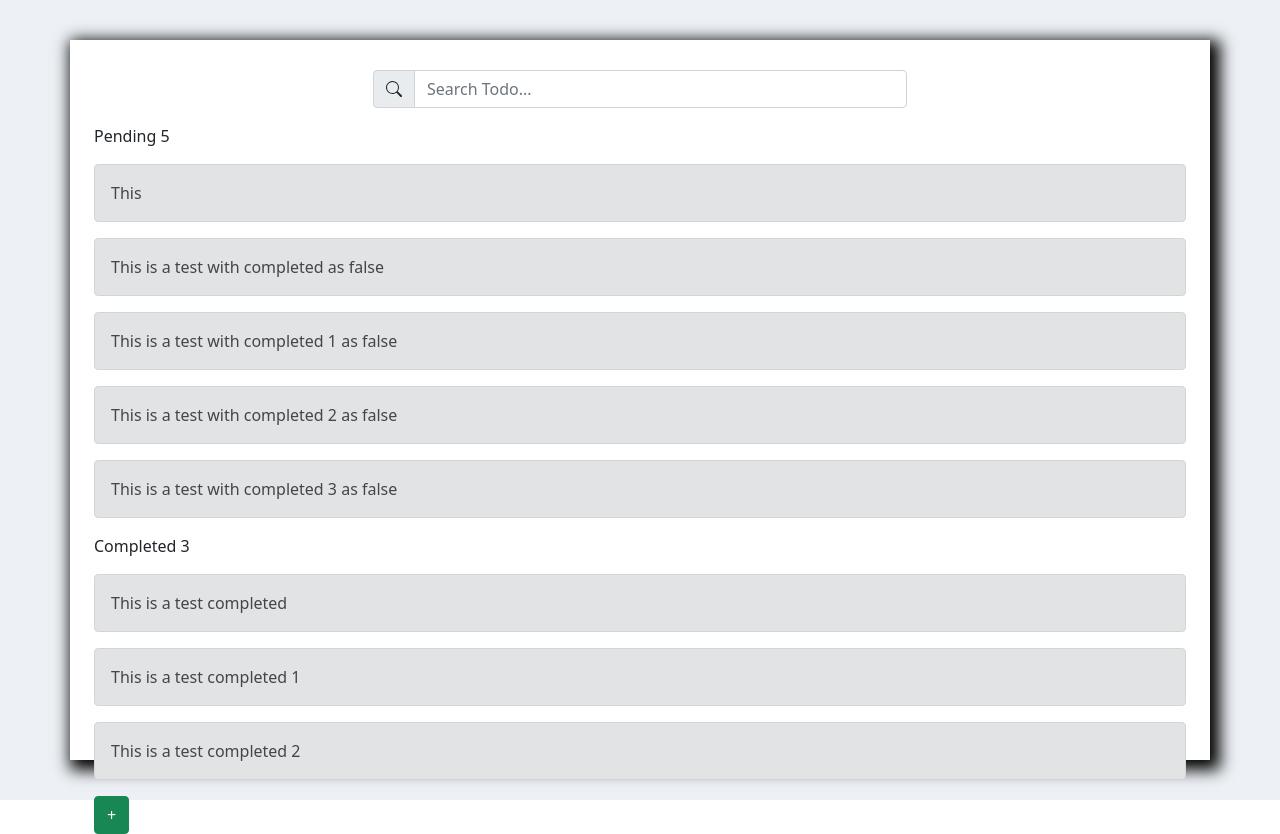
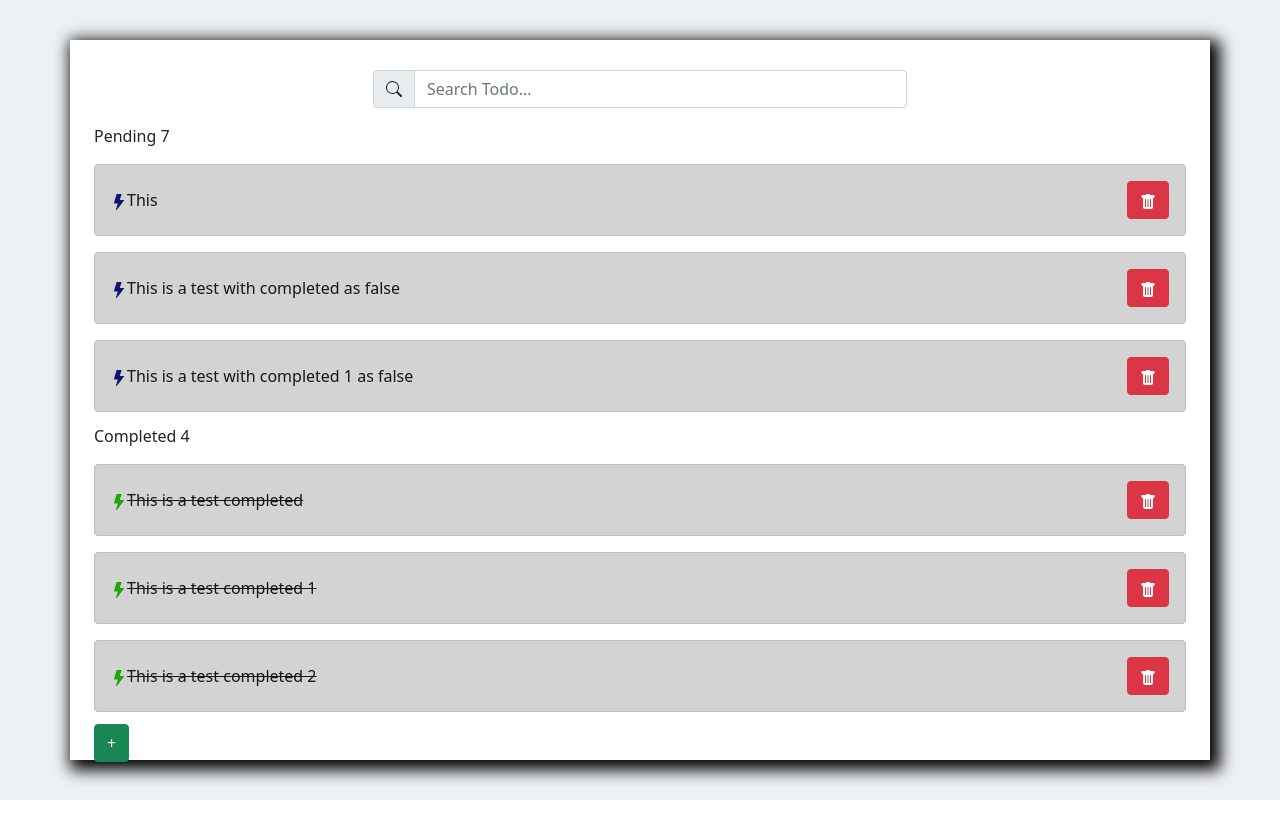
Before and after one commit to rzela/todo-app-react, a React (Create React App) app: page / in a window 1280 px wide. After the commit the page ends 800 px from the top, so only its background shows below. Built offline with nearby package versions, Linux system fonts and the light colour scheme.

Commit message:
adding icons, styles, scroll and complete-todo and delete-todo functionalities

```diff
--- a/src/TodoContext/index.js
+++ b/src/TodoContext/index.js
@@ -8,15 +8,37 @@ const InternalTodoProvider = (props) => {
 		{ text: 'This is a test with completed as false', completed: false },
 		{ text: 'This is a test with completed 1 as false', completed: false },
 		{ text: 'This is a test with completed 2 as false', completed: false },
+		{ text: 'This is a test completed', completed: true },
 		{ text: 'This is a test with completed 3 as false', completed: false },
-		{ text: 'This is a test completed', completed: true },
+		{ text: 'This is a test with completed 4 as false', completed: false },
+		{ text: 'This is a test with completed 5 as false', completed: false },
 		{ text: 'This is a test completed 1', completed: true },
 		{ text: 'This is a test completed 2', completed: true },
+		{ text: 'This is a test completed 3', completed: true },
 	];
 
 	const [todos, setTodos] = React.useState(dummyTodoList);
 	const [filterTodoText, setFilterTodoText] = React.useState('');
 	let todoList = todos;
+
+	const completeTodo = (text) => {
+		const todoIndex = todos.findIndex((todo) => {
+			return todo.text === text;
+		});
+		todos[todoIndex].completed = !todos[todoIndex].completed;
+		console.log(todos);
+		setTodos([...todos]);
+	};
+
+	const deleteTodo = (text) => {
+		const todoIndex = todos.findIndex((todo) => {
+			return todo.text === text;
+		});
+		console.log(todoIndex);
+		const newTodos = [...todos];
+		newTodos.splice(todoIndex, 1);
+		setTodos(newTodos);
+	};
 
 	const addTodo = (text) => {
 		const todo = {
@@ -44,6 +66,8 @@ const InternalTodoProvider = (props) => {
 				todoList,
 				searchingTodos,
 				addTodo,
+				completeTodo,
+				deleteTodo,
 			}}
 		>
 			{props.children}
--- a/src/components/TodoGroupList.js
+++ b/src/components/TodoGroupList.js
@@ -1,6 +1,8 @@
 import React from 'react';
 import { TodoContext } from '../TodoContext';
 import { TodoItem } from './TodoItem';
+
+import '../styles/TodoGroupList.css';
 
 const TodoGroupList = ({ completed }) => {
 	const { todoList } = React.useContext(TodoContext);
@@ -22,9 +24,11 @@ const TodoGroupList = ({ completed }) => {
 					{completed ? 'Completed' : 'Pending'} {counter}
 				</p>
 			)}
-			{filteredTodoList.map((todo) => (
-				<TodoItem key={todo.text} todo={todo}></TodoItem>
-			))}
+			<div className="group-list">
+				{filteredTodoList.map((todo) => (
+					<TodoItem key={todo.text} todo={todo}></TodoItem>
+				))}
+			</div>
 		</div>
 	);
 };
--- a/src/components/TodoItem.js
+++ b/src/components/TodoItem.js
@@ -1,10 +1,49 @@
 import React from 'react';
-import { Alert } from 'react-bootstrap';
+import { Button, Alert } from 'react-bootstrap';
+import { LightningFill, TrashFill } from 'react-bootstrap-icons';
+
+import { TodoContext } from '../TodoContext';
+import '../styles/TodoItem.css';
+
 const TodoItem = ({ todo }) => {
+	const { completeTodo, deleteTodo } = React.useContext(TodoContext);
+	const onCompleteTodo = (text) => {
+		completeTodo(text);
+	};
+	const onDeleteTodo = (text) => {
+		deleteTodo(text);
+	};
 	return (
-		<Alert key={todo.text} variant="secondary">
-			{todo.text}
-		</Alert>
+		<>
+			<Alert key={todo.text} variant="dark" className="todo-item">
+				<span>
+					<span
+						onClick={() => {
+							onCompleteTodo(todo.text);
+						}}
+						className={
+							todo.completed
+								? 'check-icon-completed'
+								: 'check-icon'
+						}
+					>
+						<LightningFill />
+					</span>
+					<span className={todo.completed ? 'todo-completed' : ''}>
+						{todo.text}
+					</span>
+				</span>
+
+				<Button
+					variant="danger"
+					onClick={() => {
+						onDeleteTodo(todo.text);
+					}}
+				>
+					<TrashFill />
+				</Button>
+			</Alert>
+		</>
 	);
 };
 
--- /dev/null
+++ b/src/styles/TodoGroupList.css
@@ -0,0 +1,4 @@
+.group-list {
+	height: 260px;
+	overflow-y: auto;
+}
--- /dev/null
+++ b/src/styles/TodoItem.css
@@ -0,0 +1,29 @@
+.todo-item {
+	display: flex;
+	align-items: center;
+	justify-content: space-between;
+}
+
+.check-icon {
+	color: #0e1572;
+	transition: 0.3s;
+}
+.check-icon:hover {
+	color: #1da30b;
+	font-size: 20px;
+	cursor: pointer;
+}
+
+.check-icon-completed {
+	color: #1da30b;
+	transition: 0.3s;
+}
+.check-icon-completed:hover {
+	color: #0e1572;
+	font-size: 20px;
+	cursor: pointer;
+}
+
+.todo-completed {
+	text-decoration: line-through;
+}
```
